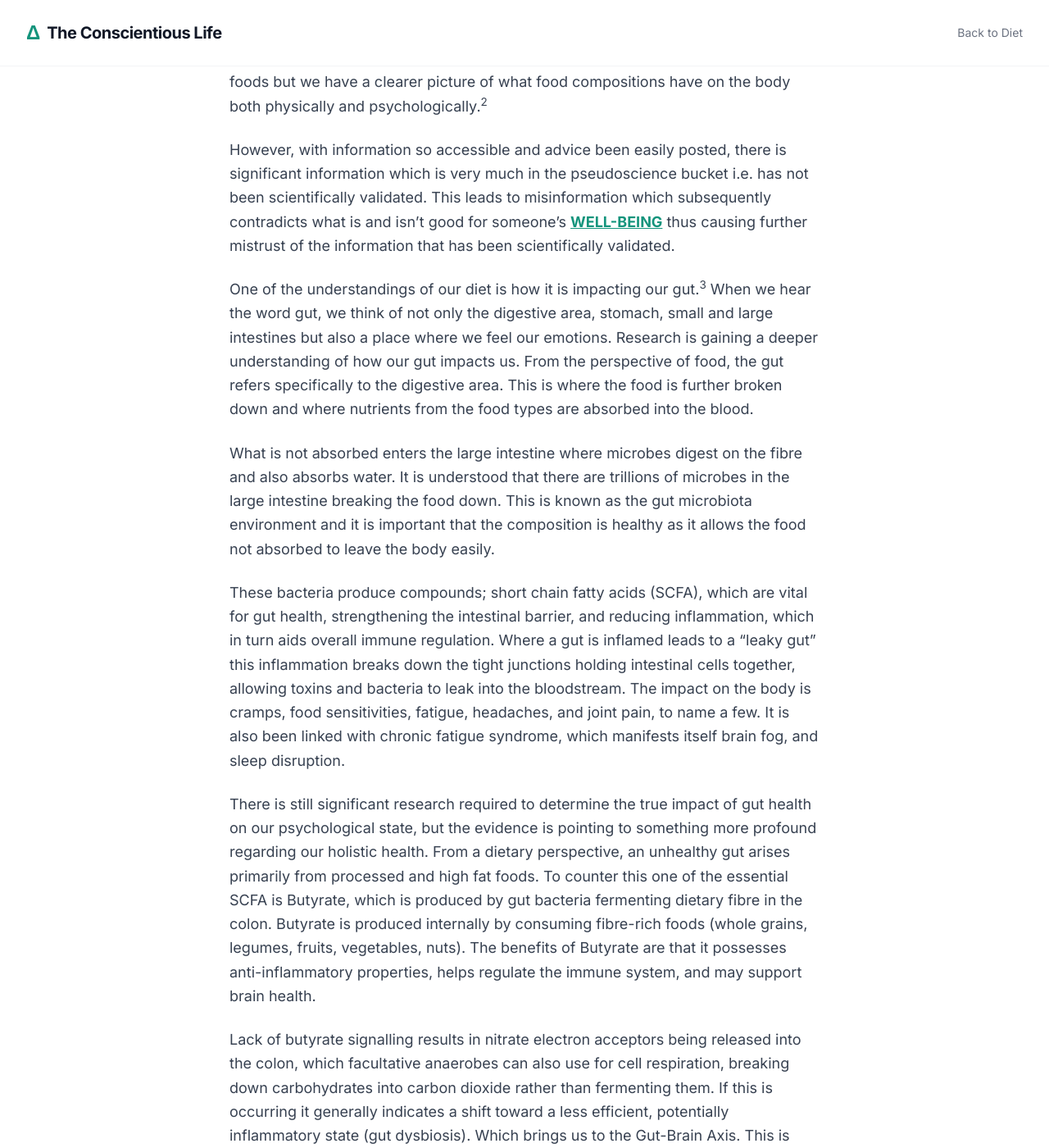
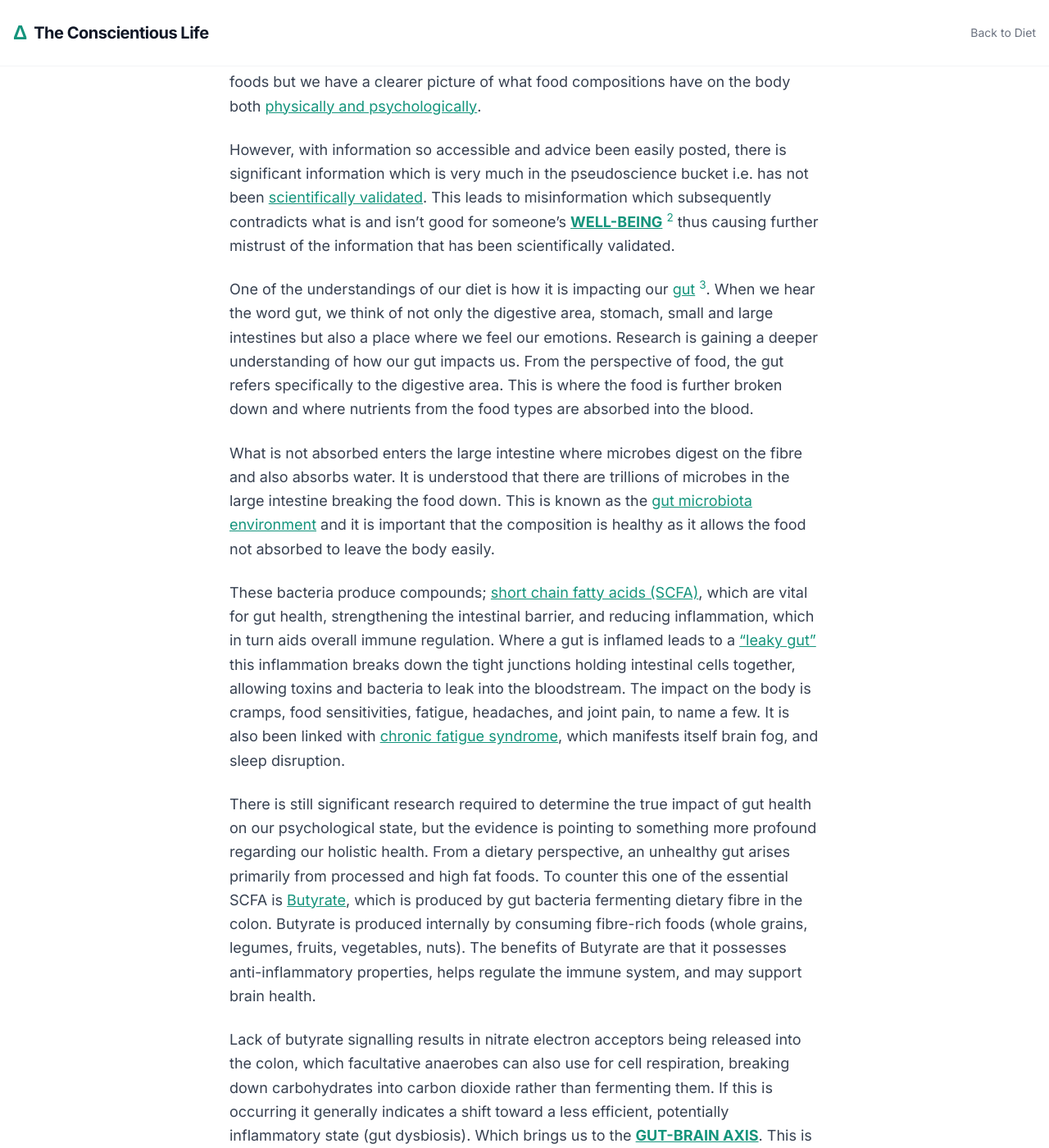
Before and after one commit to theconscientiouslife1-coder/TheCL, a Jekyll site: the page science-of-diet.html, which Jekyll copies as it is, in a window 1280 px wide and 1400 px high, scrolled down 500 px. Shown: the whole window at 82% size. Built offline with Jekyll 4.4.1, drawn with Linux system fonts in a browser that asks for light colours; nearby versions of some CDN libraries; some of the changed text lies outside the part shown.

Commit message:
all requested changes are updated

```diff
--- a/science-of-diet.html
+++ b/science-of-diet.html
@@ -4,19 +4,20 @@
     <meta charset="UTF-8">
     <meta name="viewport" content="width=device-width, initial-scale=1.0">
     <title>The Science of Our Diet - The Conscientious Life</title>
-    <link rel="stylesheet" href="/style.css">
     <script src="https://cdn.tailwindcss.com?plugins=typography"></script>
-    <script src="https://unpkg.com/lucide@latest"></script>
     <link href="https://fonts.googleapis.com/css2?family=Inter:wght@400;600;700;800&display=swap" rel="stylesheet">
-    <style>body { font-family: 'Inter', sans-serif; } .top-ribbon { height: 4px; background-color: #14947c; width: 100%; }</style>
+    <style>
+        body { font-family: 'Inter', sans-serif; }
+        .top-ribbon { height: 4px; background-color: #14947c; width: 100%; }
+    </style>
 </head>
 <body class="bg-white text-gray-900 flex flex-col min-h-screen">
     <div class="top-ribbon"></div>
     <header class="border-b border-gray-100 py-6 bg-white sticky top-0 z-50">
-        <div class="container mx-auto px-4 sm:px-6 lg:px-8 flex items-center justify-between">
-            <a href="index.html" class="flex items-center space-x-2 no-underline group">
+        <div class="container mx-auto px-4 flex items-center justify-between">
+            <a href="index.html" class="flex items-center space-x-2 no-underline">
                 <span class="text-2xl font-bold text-[#14947c]">Δ</span>
-                <span class="text-xl font-bold tracking-tight text-gray-900 group-hover:text-[#14947c] transition-colors">The Conscientious Life</span>
+                <span class="text-xl font-bold tracking-tight text-gray-900">The Conscientious Life</span>
             </a>
             <a href="diet.html" class="text-sm font-medium text-gray-500 hover:text-[#14947c]">Back to Diet</a>
         </div>
@@ -30,37 +31,36 @@
     </section>
 
     <main class="max-w-3xl mx-auto px-6 py-16 flex-grow">
-        <article class="prose prose-lg prose-flat max-w-none text-gray-700 leading-relaxed">
+        <article class="prose prose-lg max-w-none text-gray-700 leading-relaxed">
             <p class="italic text-[#14947c] font-bold text-center mb-8">****This blog will only repeat scientific information that has been cited by creditable institutions.****</p>
 
-            <p>Never in the history of civilisation are we so conscious of not only the importance of a good diet but also the detrimental effects of a poor diet.<sup>1</sup> The science of food has advanced past just the understanding of the nutrients that can be attained from foods but we have a clearer picture of what food compositions have on the body both physically and psychologically.<sup>2</sup></p>
+            <p>Never in the history of civilisation are we so conscious of not only the importance of a good diet but also the <a href="#fn1" class="text-[#14947c] underline">detrimental effects of a poor diet</a> <a href="#fn1" class="text-[#14947c] no-underline"><sup>1</sup></a>. The science of food has advanced past just the understanding of the nutrients that can be attained from foods but we have a clearer picture of what food compositions have on the body both <a href="body-and-mind-study.html" class="text-[#14947c] underline">physically and psychologically</a>.</p>
 
-            <p>However, with information so accessible and advice been easily posted, there is significant information which is very much in the pseudoscience bucket i.e. has not been scientifically validated. This leads to misinformation which subsequently contradicts what is and isn’t good for someone’s <a href="well-being.html" class="text-[#14947c] font-bold underline uppercase">WELL-BEING</a> thus causing further mistrust of the information that has been scientifically validated.</p>
+            <p>However, with information so accessible and advice been easily posted, there is significant information which is very much in the pseudoscience bucket i.e. has not been <a href="scientific-validation.html" class="text-[#14947c] underline">scientifically validated</a>. This leads to misinformation which subsequently contradicts what is and isn’t good for someone’s <a href="well-being.html" class="text-[#14947c] font-bold underline uppercase">WELL-BEING</a> <a href="#fn2" class="text-[#14947c] no-underline"><sup>2</sup></a> thus causing further mistrust of the information that has been scientifically validated.</p>
 
-            <p>One of the understandings of our diet is how it is impacting our gut.<sup>3</sup> When we hear the word gut, we think of not only the digestive area, stomach, small and large intestines but also a place where we feel our emotions. Research is gaining a deeper understanding of how our gut impacts us. From the perspective of food, the gut refers specifically to the digestive area. This is where the food is further broken down and where nutrients from the food types are absorbed into the blood.</p>
+            <p>One of the understandings of our diet is how it is impacting our <a href="gut-health.html" class="text-[#14947c] underline">gut</a> <a href="#fn3" class="text-[#14947c] no-underline"><sup>3</sup></a>. When we hear the word gut, we think of not only the digestive area, stomach, small and large intestines but also a place where we feel our emotions. Research is gaining a deeper understanding of how our gut impacts us. From the perspective of food, the gut refers specifically to the digestive area. This is where the food is further broken down and where nutrients from the food types are absorbed into the blood.</p>
 
-            <p>What is not absorbed enters the large intestine where microbes digest on the fibre and also absorbs water. It is understood that there are trillions of microbes in the large intestine breaking the food down. This is known as the gut microbiota environment and it is important that the composition is healthy as it allows the food not absorbed to leave the body easily.</p>
+            <p>What is not absorbed enters the large intestine where microbes digest on the fibre and also absorbs water. It is understood that there are trillions of microbes in the large intestine breaking the food down. This is known as the <a href="microbiota-environment.html" class="text-[#14947c] underline">gut microbiota environment</a> and it is important that the composition is healthy as it allows the food not absorbed to leave the body easily.</p>
 
-            <p>These bacteria produce compounds; short chain fatty acids (SCFA), which are vital for gut health, strengthening the intestinal barrier, and reducing inflammation, which in turn aids overall immune regulation. Where a gut is inflamed leads to a “leaky gut” this inflammation breaks down the tight junctions holding intestinal cells together, allowing toxins and bacteria to leak into the bloodstream. The impact on the body is cramps, food sensitivities, fatigue, headaches, and joint pain, to name a few. It is also been linked with chronic fatigue syndrome, which manifests itself brain fog, and sleep disruption.</p>
+            <p>These bacteria produce compounds; <a href="scfa-info.html" class="text-[#14947c] underline">short chain fatty acids (SCFA)</a>, which are vital for gut health, strengthening the intestinal barrier, and reducing inflammation, which in turn aids overall immune regulation. Where a gut is inflamed leads to a <a href="leaky-gut-study.html" class="text-[#14947c] underline">“leaky gut”</a> this inflammation breaks down the tight junctions holding intestinal cells together, allowing toxins and bacteria to leak into the bloodstream. The impact on the body is cramps, food sensitivities, fatigue, headaches, and joint pain, to name a few. It is also been linked with <a href="cfs-research.html" class="text-[#14947c] underline">chronic fatigue syndrome</a>, which manifests itself brain fog, and sleep disruption.</p>
 
-            <p>There is still significant research required to determine the true impact of gut health on our psychological state, but the evidence is pointing to something more profound regarding our holistic health. From a dietary perspective, an unhealthy gut arises primarily from processed and high fat foods. To counter this one of the essential SCFA is Butyrate, which is produced by gut bacteria fermenting dietary fibre in the colon. Butyrate is produced internally by consuming fibre-rich foods (whole grains, legumes, fruits, vegetables, nuts). The benefits of Butyrate are that it possesses anti-inflammatory properties, helps regulate the immune system, and may support brain health.</p>
+            <p>There is still significant research required to determine the true impact of gut health on our psychological state, but the evidence is pointing to something more profound regarding our holistic health. From a dietary perspective, an unhealthy gut arises primarily from processed and high fat foods. To counter this one of the essential SCFA is <a href="butyrate-benefits.html" class="text-[#14947c] underline">Butyrate</a>, which is produced by gut bacteria fermenting dietary fibre in the colon. Butyrate is produced internally by consuming fibre-rich foods (whole grains, legumes, fruits, vegetables, nuts). The benefits of Butyrate are that it possesses anti-inflammatory properties, helps regulate the immune system, and may support brain health.</p>
 
-            <p>Lack of butyrate signalling results in nitrate electron acceptors being released into the colon, which facultative anaerobes can also use for cell respiration, breaking down carbohydrates into carbon dioxide rather than fermenting them. If this is occurring it generally indicates a shift toward a less efficient, potentially inflammatory state (gut dysbiosis). Which brings us to the Gut-Brain Axis. This is where the gut and the brain are in constant communication with one another via the vagus nerve. This connection influences digestion, mood, immunity, and stress responses. The gut is full of tiny microbes which is collectively called the microbiome that produce chemicals that help shape brain functions and mood e.g. serotonin which regulates mood, sleep, appetite, and digestion. The gut is covered in nerves lining the digestive tract which is named the enteric nervous system (ENS). This functions by sending signals to the brain. The axis is involved in pain sensitivity, stress, anxiety, cognitive function, and metabolic health. A healthy microbiome—supported by fermented foods, prebiotics, and fibre—is crucial for maintaining this axis.</p>
+            <p>Lack of butyrate signalling results in nitrate electron acceptors being released into the colon, which facultative anaerobes can also use for cell respiration, breaking down carbohydrates into carbon dioxide rather than fermenting them. If this is occurring it generally indicates a shift toward a less efficient, potentially inflammatory state (gut dysbiosis). Which brings us to the <a href="gut-brain-axis.html" class="text-[#14947c] font-bold underline uppercase">GUT-BRAIN AXIS</a>. This is where the gut and the brain are in constant communication with one another via the <a href="vagus-nerve.html" class="text-[#14947c] underline">vagus nerve</a>. This connection influences digestion, mood, immunity, and stress responses. The gut is full of tiny microbes which is collectively called the microbiome that produce chemicals that help shape brain functions and mood e.g. <a href="serotonin-info.html" class="text-[#14947c] underline">serotonin</a> which regulates mood, sleep, appetite, and digestion. The gut is covered in nerves lining the digestive tract which is named the <a href="ens-info.html" class="text-[#14947c] underline">enteric nervous system (ENS)</a>. This functions by sending signals to the brain. The axis is involved in pain sensitivity, stress, anxiety, cognitive function, and metabolic health. A healthy microbiome—supported by fermented foods, prebiotics, and fibre—is crucial for maintaining this axis.</p>
 
             <p>What we have briefly, discussed is demonstrating the importance our diet has on both on our physiology and psychology. When the gut-brain axis is in-sync we are more balanced and are in a higher state allowing us to take advantage of the many positives which come from being clear in body and mind.</p>
 
             <hr class="my-12">
-            <section class="not-prose" id="footnotes">
-                <h2 class="text-xl font-bold mb-4">Footnotes</h2>
-                <ol class="text-sm text-gray-500 space-y-4">
-                    <li id="fn1">1. [Source link from Word document for Civilisation/Diet consciousness]</li>
-                    <li id="fn2">2. [Source link from Word document for food science advancement]</li>
-                    <li id="fn3">3. [Source link from Word document for gut research]</li>
+            <section id="footnotes" class="not-prose text-sm text-gray-500">
+                <h2 class="text-xl font-bold text-gray-900 mb-4">Footnotes</h2>
+                <ol class="space-y-2">
+                    <li id="fn1">1. [Source link for poor diet effects]</li>
+                    <li id="fn2">2. [Source link for scientific validation and well-being]</li>
+                    <li id="fn3">3. [Source link for gut impact research]</li>
                 </ol>
             </section>
         </article>
     </main>
-    <footer class="py-12 border-t border-gray-100 text-center text-gray-400 text-xs mt-10"><p>&copy; 2026 The Conscientious Life. All Rights Reserved.</p></footer>
-    <script>lucide.createIcons();</script>
+    <footer class="py-12 border-t border-gray-100 text-center text-gray-400 text-xs"><p>&copy; 2026 The Conscientious Life. All Rights Reserved.</p></footer>
 </body>
 </html>
```
Also changed, not shown: diet-fundamental-1.html (+11 -11 lines), diet-next-steps.html (+14 -14 lines).
